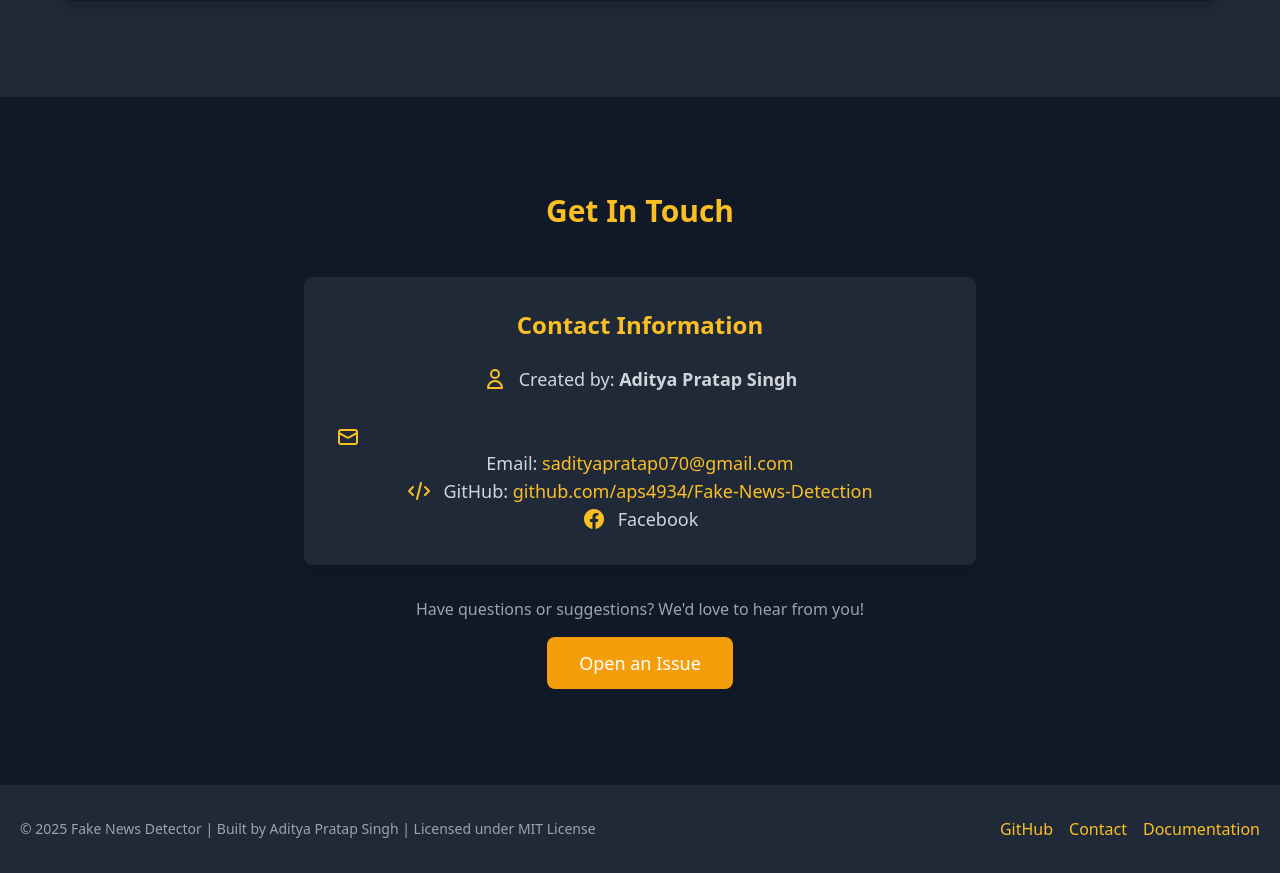
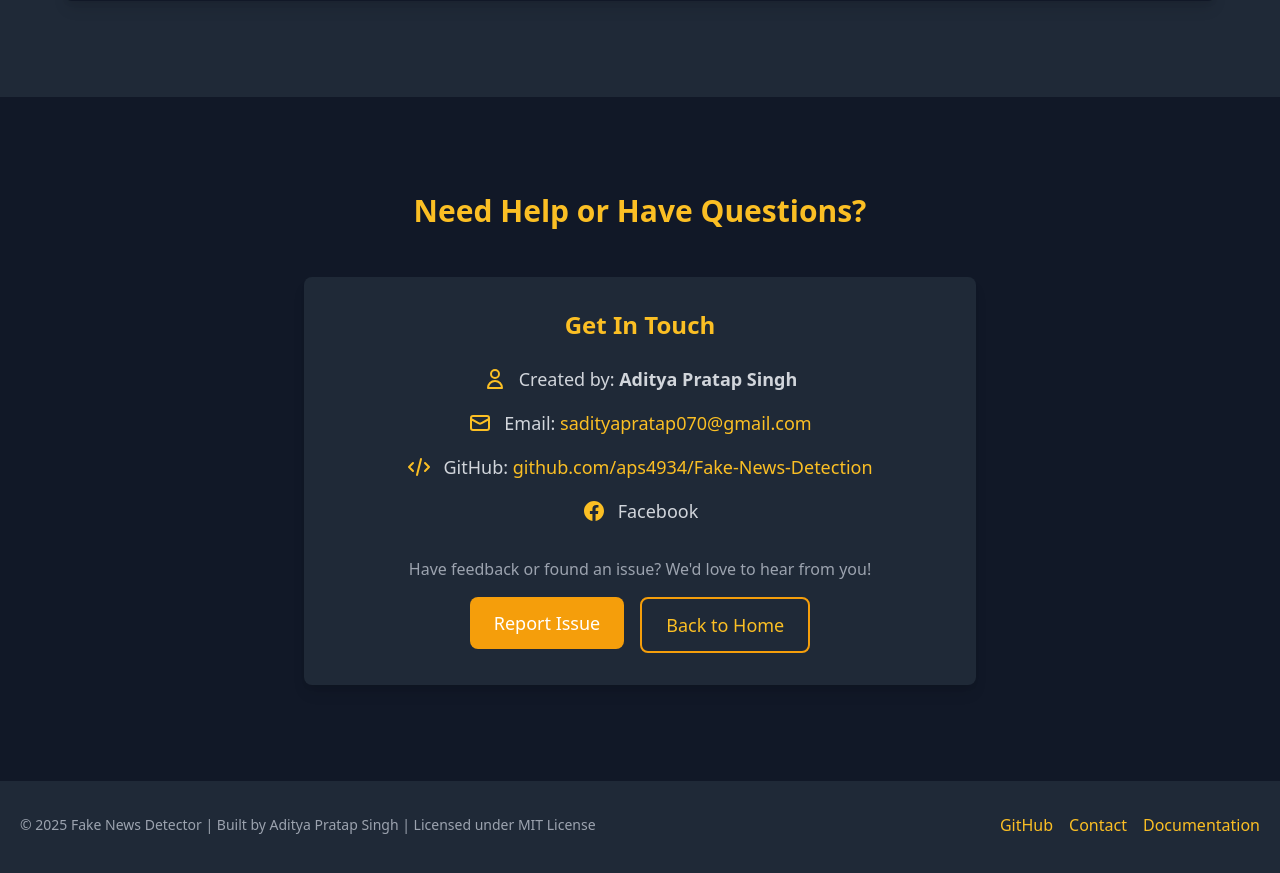
Before and after one commit to aps4934/Fake-News-Detection, a Flask app: page / in a window 1280 px wide. Shown: the part 3615-4488 px from the top of the page. Run offline with Flask 3, Linux system fonts and the light colour scheme.

Commit message:
Update index.html

```diff
--- a/templates/index.html
+++ b/templates/index.html
@@ -353,12 +353,12 @@
     </section>
 
     <!-- Contact Section -->
-    <section id="contact" class="text-gray-300 body-font">
+  <section class="text-gray-300 body-font">
     <div class="container px-5 py-24 mx-auto">
-        <h1 class="text-3xl font-bold title-font text-yellow-400 mb-12 text-center">Get In Touch</h1>
+      <h1 class="text-3xl font-bold title-font text-yellow-400 mb-12 text-center">Need Help or Have Questions?</h1>
       <div class="max-w-2xl mx-auto text-center">
         <div class="bg-gray-800 p-8 rounded-lg shadow-lg">
-            <h2 class="text-2xl text-yellow-400 mb-6 font-semibold">Contact Information</h2>
+          <h2 class="text-2xl text-yellow-400 mb-6 font-semibold">Get In Touch</h2>
           <div class="space-y-4">
               <div class="flex items-center justify-center">
                 <svg class="w-6 h-6 text-yellow-400 mr-3" fill="none" stroke="currentColor" viewBox="0 0 24 24">
@@ -366,7 +366,7 @@
                 </svg>
                 <span class="text-lg">Created by: <strong>Aditya Pratap Singh</strong></span>
               </div>
-              <div class="flex items-center justify-center"></div>
+              <div class="flex items-center justify-center">
                 <svg class="w-6 h-6 text-yellow-400 mr-3" fill="none" stroke="currentColor" viewBox="0 0 24 24">
                   <path stroke-linecap="round" stroke-linejoin="round" stroke-width="2" d="M3 8l7.89 4.26a2 2 0 002.22 0L21 8M5 19h14a2 2 0 002-2V7a2 2 0 00-2-2H5a2 2 0 00-2 2v10a2 2 0 002 2z"></path>
                 </svg>
@@ -386,17 +386,25 @@
               </div>
           </div>
           <div class="mt-8">
-              <p class="text-gray-400 mb-4">Have questions or suggestions? We'd love to hear from you!</p>
+            <p class="text-gray-400 mb-4">Have feedback or found an issue? We'd love to hear from you!</p>
+            <div class="flex justify-center space-x-4">
               <a href="https://github.com/aps4934/Fake-News-Detection/issues" target="_blank" rel="noopener">
-                <button class="inline-flex text-white bg-yellow-500 border-0 py-3 px-8 focus:outline-none hover:bg-yellow-600 rounded-lg text-lg transition-colors">
-                  Open an Issue
+                <button class="inline-flex text-white bg-yellow-500 border-0 py-3 px-6 focus:outline-none hover:bg-yellow-600 rounded-lg text-lg transition-colors">
+                  Report Issue
+                </button>
+              </a>
+              <a href="/">
+                <button class="inline-flex text-yellow-400 bg-gray-800 border-2 border-yellow-500 py-3 px-6 focus:outline-none hover:bg-yellow-500 hover:text-gray-900 rounded-lg text-lg transition-colors">
+                  Back to Home
                 </button>
               </a>
             </div>
           </div>
         </div>
       </div>
+    </div>
   </section>
+
 
     <!-- Footer -->
     <footer class="bg-gray-800">
```
Lines whose indentation alone changed are shown as unchanged.
